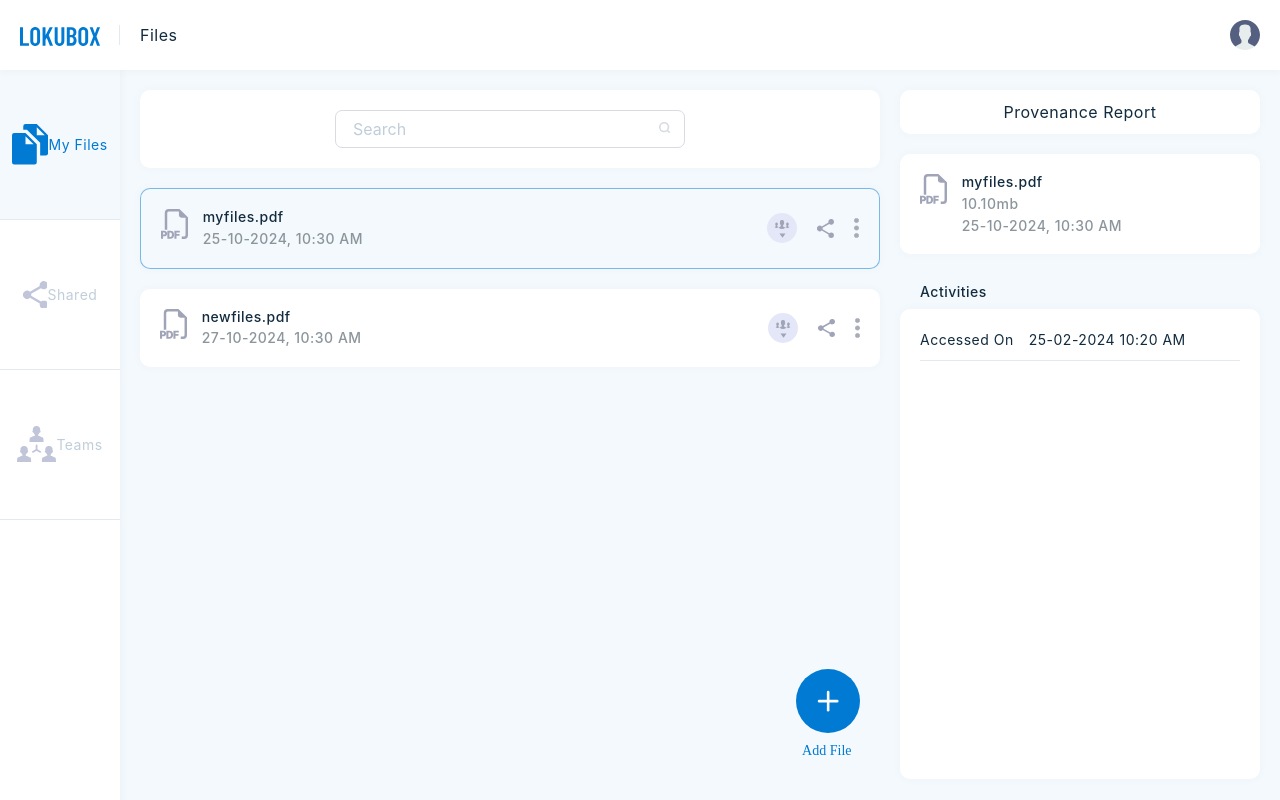
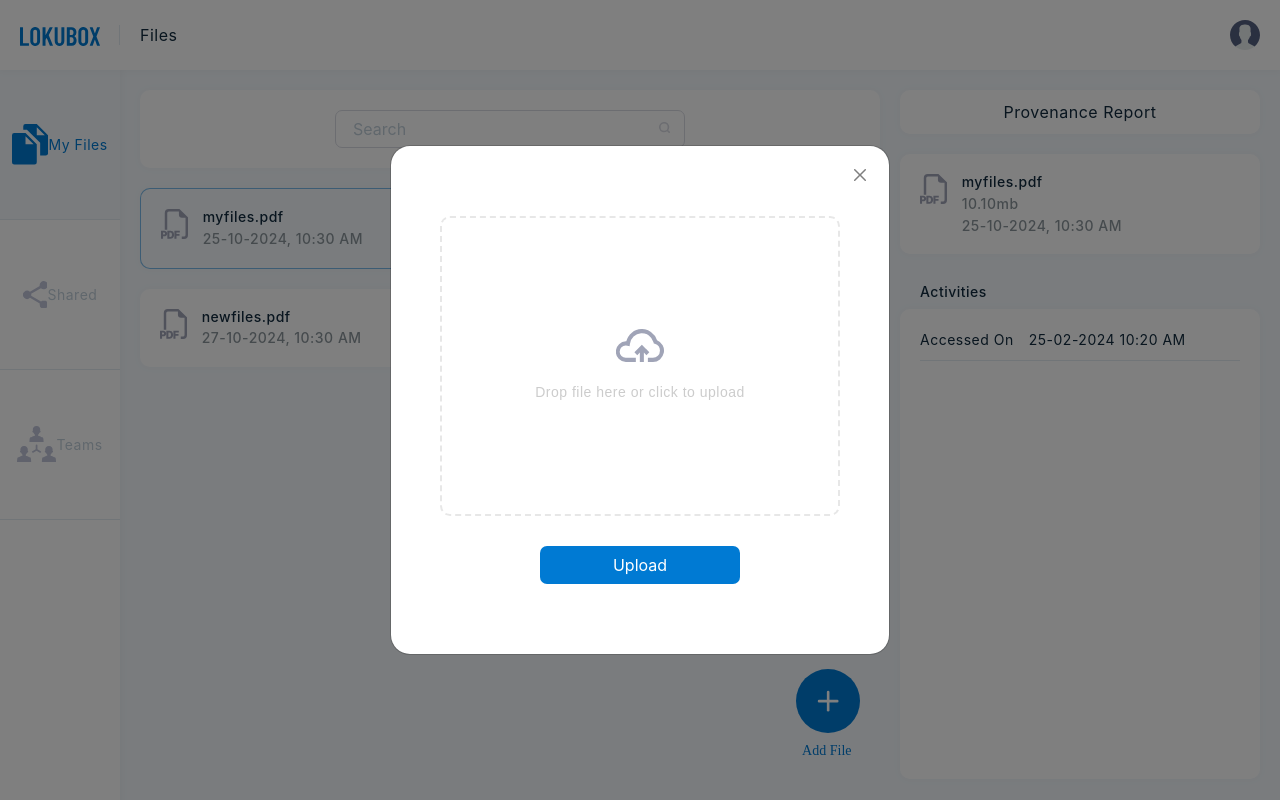
Before and after one commit to datasignals/LokuBox, a React (Vite) app in the folder apps/frontend/: page /home in a window 1280 px wide. Both pictures are taken after a click on the button 828 px from the left and 714 px from the top of the page. Built offline with nearby package versions, Linux system fonts and the light colour scheme.

Commit message:
update readme

```diff
--- a/apps/frontend/index.html
+++ b/apps/frontend/index.html
@@ -19,6 +19,8 @@
     <link href="/css/loc-nav.css" rel="stylesheet">
     <link href="/css/loc-sidemenu.css" rel="stylesheet">
     <link href="/css/loc-repository.css" rel="stylesheet">
+    <script src="https://cdn.jsdelivr.net/npm/@popperjs/core@2.9.2/dist/umd/popper.min.js"></script>
+    <script src="https://cdn.jsdelivr.net/npm/bootstrap@5.1.3/dist/js/bootstrap.min.js"></script>
 
 </head>
 
--- a/apps/frontend/src/Components/Home.tsx
+++ b/apps/frontend/src/Components/Home.tsx
@@ -1,26 +1,70 @@
-import React, { useEffect } from 'react';
+import React, { useRef, useState, useEffect } from 'react';
 import { useNavigate } from 'react-router-dom';
-import "../../public/assets/css/loc-h-content.css"
+import "../../public/assets/css/loc-h-content.css";
 import '../../public/assets/css/loc-layout.css';
 import '../../public/assets/css/loc-login.css';
 import '../../public/assets/css/main.css';
-
 import { useWallet } from '../context/walletContext';
 
 const Home: React.FC = () => {
     const navigate = useNavigate();
-    const {  isWalletConnected, currentAccount, setWalletConnected, walletData} = useWallet();
+    const { isWalletConnected, currentAccount, setWalletConnected, walletData } = useWallet();
+
+    const dropZoneRef = useRef<HTMLDivElement | null>(null);
+    const fileInputRef = useRef<HTMLInputElement | null>(null);
+    const [droppedFile, setDroppedFile] = useState<File | null>(null);
 
     const handleNavigation = (path: string) => (event: React.MouseEvent<HTMLAnchorElement, MouseEvent>) => {
         event.preventDefault();
         navigate(path);
     };
 
-    useEffect(() =>  {
-        if(currentAccount || localStorage.getItem("currentAccount")){
-            navigate("")
+    const handleDragOver = (event: React.DragEvent<HTMLDivElement>) => {
+        event.preventDefault();
+        if (dropZoneRef.current) {
+            dropZoneRef.current.classList.add('drop-zone--over');
         }
-    })
+    };
+
+    const handleDragLeave = (event: React.DragEvent<HTMLDivElement>) => {
+        event.preventDefault();
+        if (dropZoneRef.current) {
+            dropZoneRef.current.classList.remove('drop-zone--over');
+        }
+    };
+
+    const handleDrop = (event: React.DragEvent<HTMLDivElement>) => {
+        event.preventDefault();
+        if (dropZoneRef.current) {
+            dropZoneRef.current.classList.remove('drop-zone--over');
+        }
+        const files = event.dataTransfer.files;
+        if (files.length > 0) {
+            if (fileInputRef.current) {
+                fileInputRef.current.files = files;
+            }
+            setDroppedFile(files[0]);
+        }
+    };
+
+    const handleChange = (event: React.ChangeEvent<HTMLInputElement>) => {
+        const files = event.target.files;
+        if (files && files.length > 0) {
+            setDroppedFile(files[0]);
+        }
+    };
+
+    const handleDropZoneClick = () => {
+        if (fileInputRef.current) {
+            fileInputRef.current.click();
+        }
+    };
+
+    useEffect(() => {
+        if (currentAccount || localStorage.getItem("currentAccount")) {
+            navigate("");
+        }
+    }, [currentAccount, navigate]);
 
     return (
         <div>
@@ -56,8 +100,7 @@ const Home: React.FC = () => {
                         <a href="/" className="loc-sidemenu-item-content" onClick={handleNavigation('/')}>
                             <svg xmlns="http://www.w3.org/2000/svg"
                                 width="24.871" height="27.558" viewBox="0 0 24.871 27.558">
-                                <path
-                                    id="s_share"
+                                <path id="s_share"
                                     d="M23.726,21.479a4.021,4.021,0,0,0-2.708,1.065L11.166,16.8a4.534,4.534,0,0,0,.124-.968,4.534,4.534,0,0,0-.124-.968L20.907,9.18a4.142,4.142,0,1,0-1.326-3.03,4.534,4.534,0,0,0,.124.968L9.964,12.8a4.15,4.15,0,1,0,0,6.059L19.8,24.619a3.907,3.907,0,0,0-.111.9,4.035,4.035,0,1,0,4.035-4.04Z"
                                     transform="translate(-3 -2)"
                                     fill="#c0c5d9"
@@ -161,15 +204,15 @@ const Home: React.FC = () => {
                         <button type="button" style={{ position: 'absolute', top: '20px', right: '20px', zIndex: 999, fontSize: '12px' }}
                             className="btn-close" data-bs-dismiss="modal" aria-label="Close"></button>
                         <div className="modal-body" style={{ display: 'flex', flexDirection: 'column', alignItems: 'center', justifyContent: 'center', padding: '70px' }}>
-                            <div className="drop-zone">
+                            <div className="drop-zone" ref={dropZoneRef} onDragOver={handleDragOver} onDragLeave={handleDragLeave} onDrop={handleDrop} onClick={handleDropZoneClick}>
                                 <span className="drop-zone__prompt" style={{ display: 'flex', flexDirection: 'column', alignItems: 'center', justifyContent: 'center' }}>
                                     <img src={'../../public/assets/images/svg/ic_cloud.svg'} style={{ width: '48px', marginBottom: '20px' }} alt="" />
-                                    Drop file here or click to upload
+                                    {droppedFile?.name ? <span>{droppedFile.name}</span> : <span>Drop file here or click to upload</span>}
                                 </span>
-                                <input type="file" name="myFile" className="drop-zone__input" />
+                                <input ref={fileInputRef} type="file" name="myFile" className="drop-zone__input" style={{ display: 'none' }} onChange={handleChange}/>
                             </div>
                             <button className="loc-btn" type="button" style={{ marginTop: '30px', width: '200px' }}>
-                                Connect
+                                Upload
                             </button>
                         </div>
                     </div>
```
